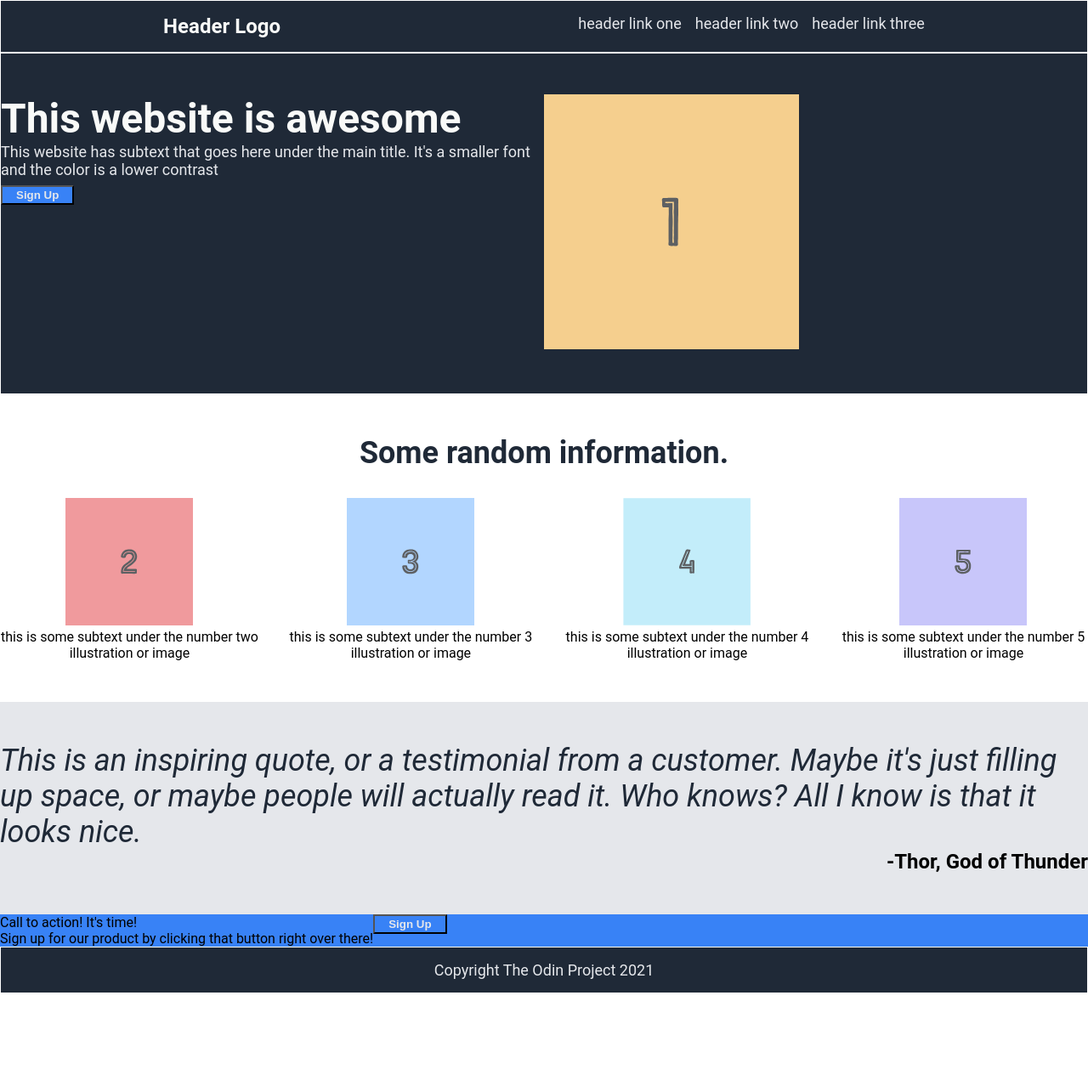
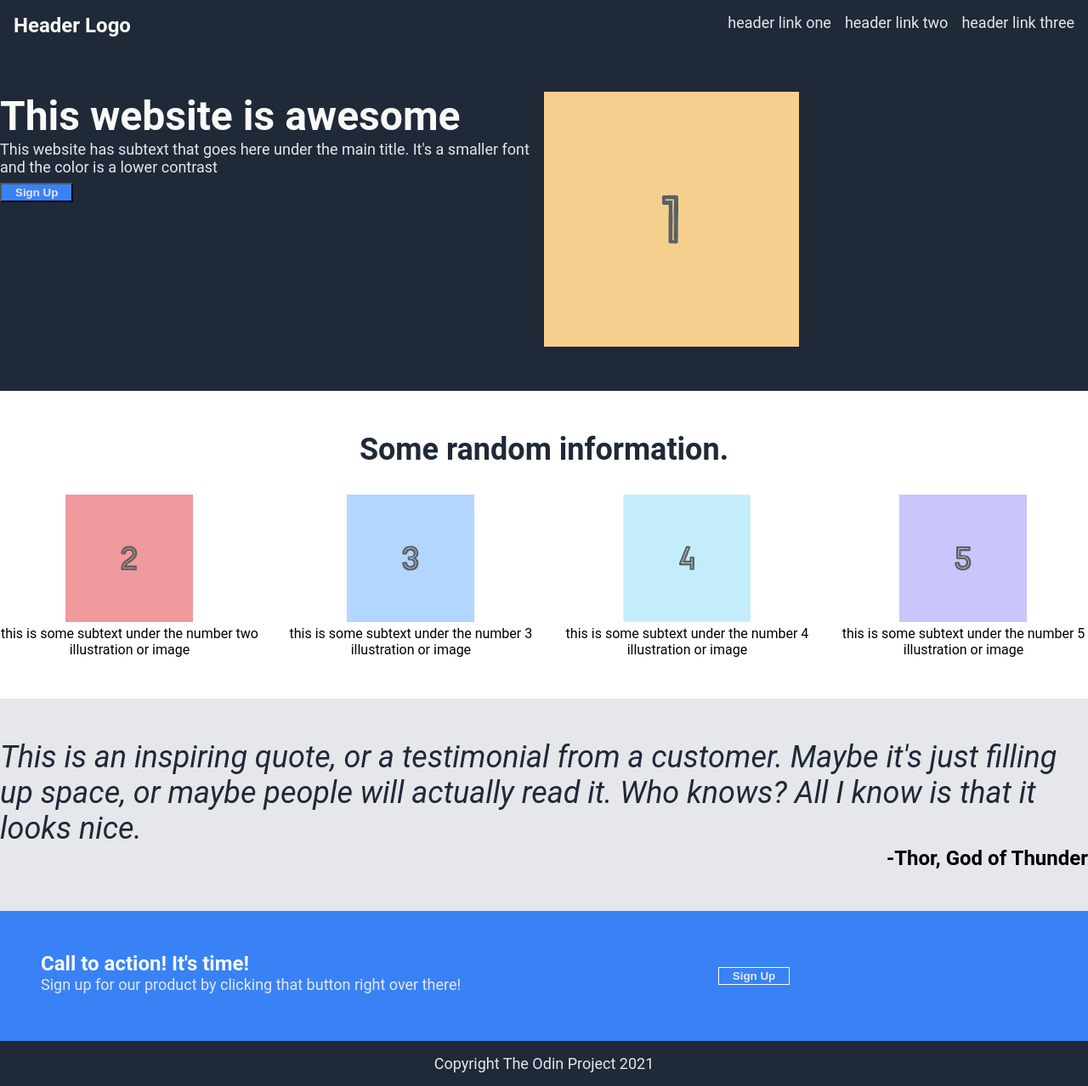
Before and after one commit to Dale-jpg/odin-landing-page, a plain HTML site: page index.html in a window 1280 px wide. Shown: the whole page at 85% size. Before the commit the page ends 1169 px from the top, so only its background shows below. Drawn offline with Linux system fonts and the light colour scheme.

Commit message:
Finished bottom section. Going to compare website and touch up landing page

```diff
--- a/index.html
+++ b/index.html
@@ -57,8 +57,10 @@
             <div class="bottom-section-title">Call to action! It's time!</div>
             <div class="bottom-section-text">Sign up for our product by clicking that button right over there!</div>
         </div>
-        <div class="button">
-            <button>Sign Up</button>
+        <div class="button-container">
+            <div class="button">
+                <button>Sign Up</button>
+            </div>
         </div>
     </div>
     <div class="footer">
--- a/style.css
+++ b/style.css
@@ -22,14 +22,13 @@ ul {
 
 .header,
 .footer {
-    border: 1px solid #fff;  /* For debugging */
     background-color: #1f2937;
     padding: 16px;
 }
 
 .header {
     display:flex;
-    justify-content: space-around;
+    justify-content: space-between;
 }
 
 .footer {
@@ -40,14 +39,14 @@ ul {
     color: #e5e7eb;
 }
 
-.logo {
+.logo,
+.bottom-section-title {
     font-size: 24px;
     font-weight: 700;
     color: #F9FAF8;
 }
 
 .top-section {
-    border: 1px solid #fff;  /* For debugging */
     background-color: #1f2937;
     display:flex;
     padding: 48px 0;
@@ -65,7 +64,8 @@ ul {
     color: #f9faf8;
 }
 
-.top-section-text {
+.top-section-text,
+.bottom-section-text {
     font-size: 18px;
     color: #e5e7eb;
     margin-bottom: 8px;
@@ -136,9 +136,21 @@ button {
 .bottom-section {
     display:flex;
     background-color: #3882f6;
+    padding: 48px;
 }
 
 .bottom-section-container {
     display: flex;
     flex-direction: column;
 }
+
+.button-container button {
+    border: 1px solid #fff;
+}
+
+.button-container {
+    flex: 1;
+    display:flex;
+    justify-content: center;
+    align-items: center;
+}
```
